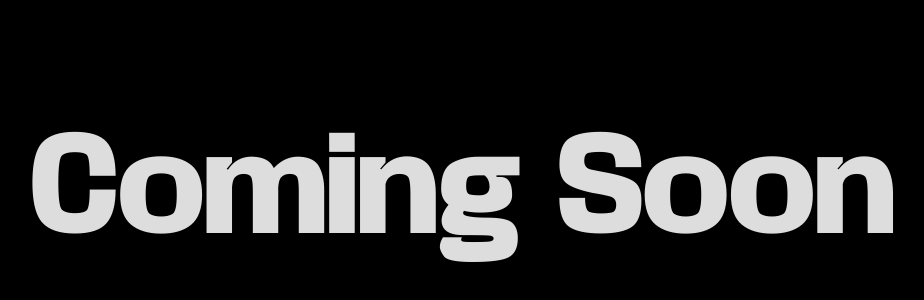
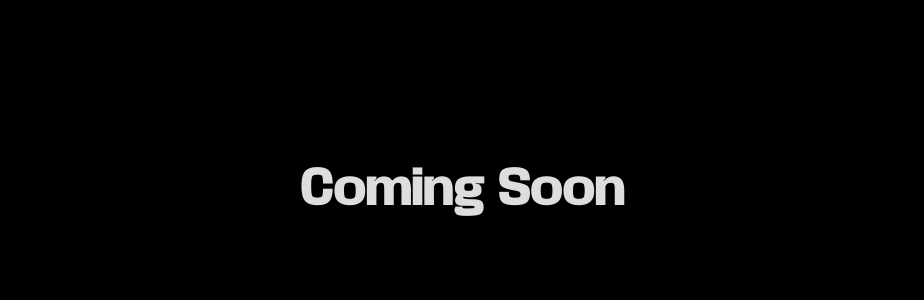
Before and after one commit to Quasso-Liberum/quassoliberum.com, a Next.js app: page / in a window 1280 px wide. Shown: the part 212-512 px from the top of the page, without its empty margins (177-1101 px from the left). Built offline with nearby package versions, Linux system fonts and the light colour scheme.

Commit message:
Update font size in Home component

```diff
--- a/src/app/page.js
+++ b/src/app/page.js
@@ -2,7 +2,7 @@
 export default function Home() {
   return (
     <main className="w-screen h-screen bg-[#000] justify-center flex items-center text-[#ddd]">
-      <p className="text-9xl">
+      <p className="text-5xl">
       Coming Soon
       </p>
     </main>
```
